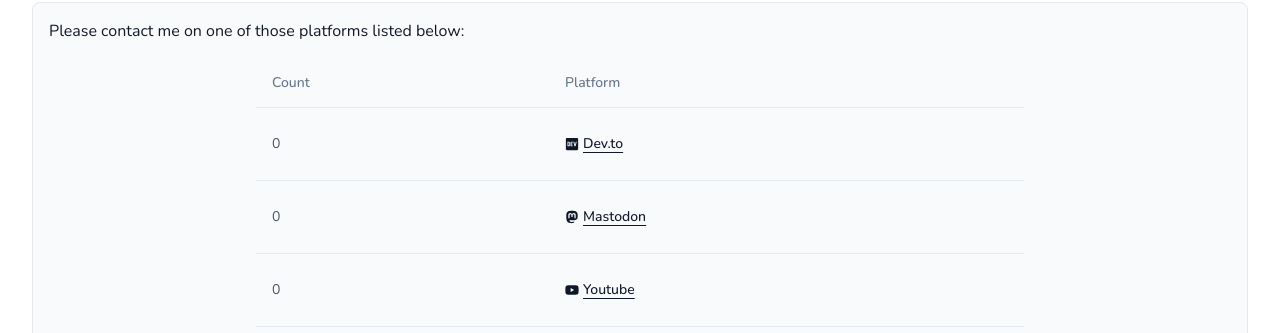
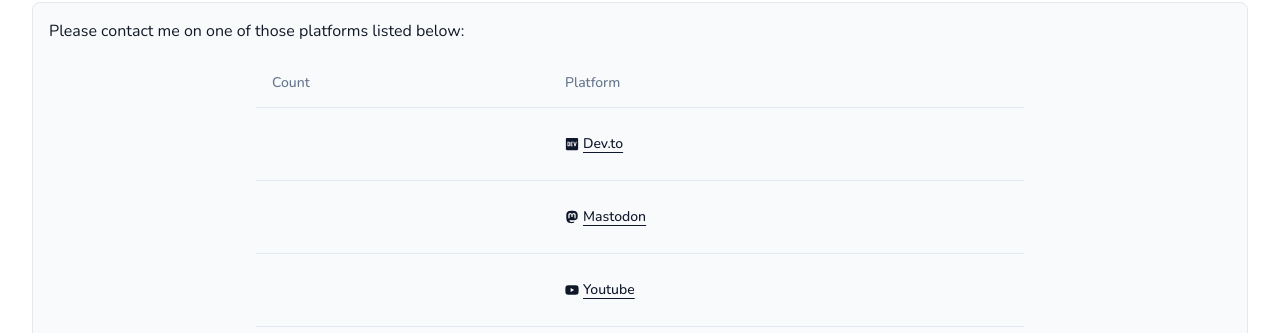
Before and after one commit to andi1984/personal, a Next.js app: page / in a window 1280 px wide. Both pictures are taken after a click on the tab "Community". Shown: the part 986-1319 px from the top of the page. Built offline with nearby package versions, Linux system fonts and the light colour scheme.

Commit message:
remove non-react19 supporting deps

```diff
--- a/src/components/influence/number.client.tsx
+++ b/src/components/influence/number.client.tsx
@@ -1,15 +1,7 @@
 "use client";
-import { useSpring, animated } from "@react-spring/web";
 
 function Number({ className, n }: { className?: string; n: number }) {
-  const { number } = useSpring({
-    from: { number: 0 },
-    to: { number: n },
-    delay: 200,
-    config: { mass: 1, tension: 20, friction: 10 },
-  });
-
-  return <animated.span>{number.to((num) => num.toFixed(0))}</animated.span>;
+  return <span className={className}>{n}</span>;
 }
 
 export default Number;
```
Also changed, not shown: package.json (+3 -5 lines), 1 other file (tests, documents, lock files or other folders).
